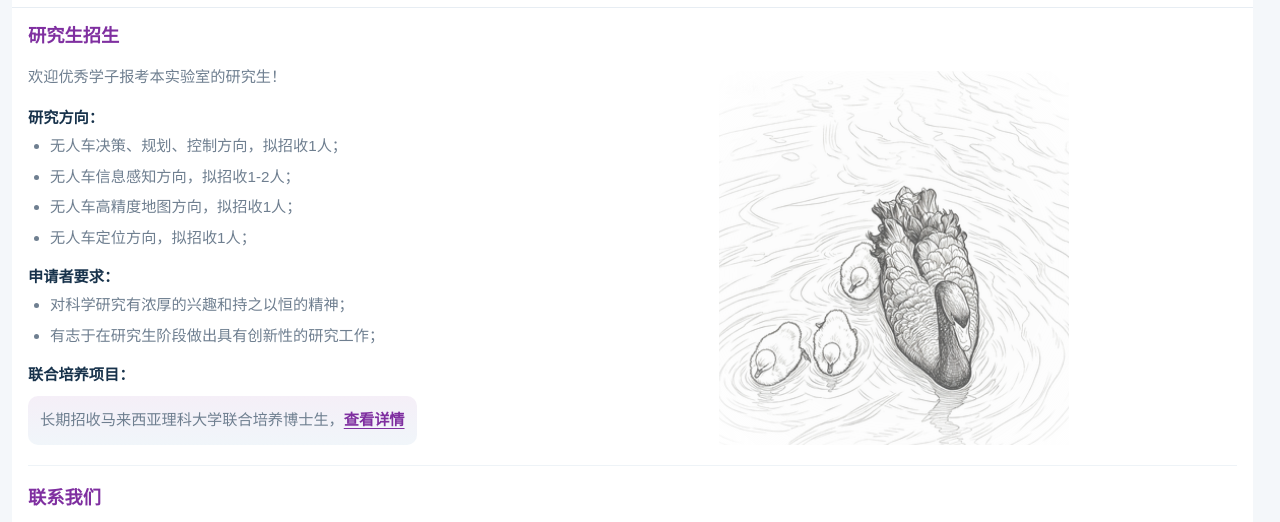
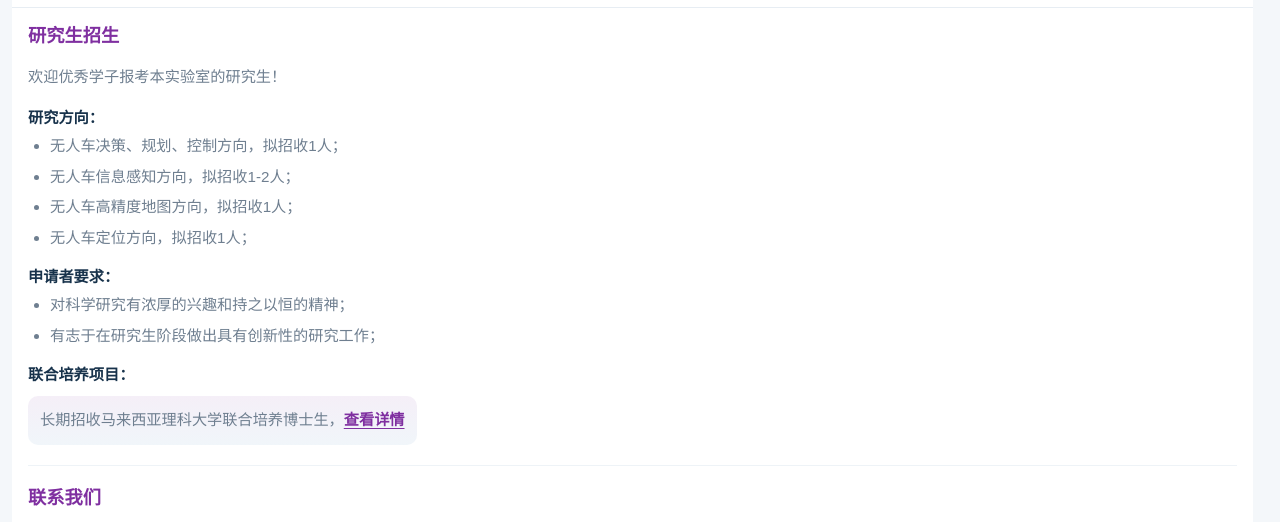
Before and after one commit to linzhihui-1023/auto-ai-lab-site, a plain HTML site: page contact.html in a window 1280 px wide. Shown: the part 265-787 px from the top of the page. Drawn offline with Linux system fonts and the light colour scheme.

```diff
--- a/contact.html
+++ b/contact.html
@@ -51,8 +51,7 @@
         <div class="section-body">
           <section class="join-block">
             <h3 class="mentor-title" data-zh="研究生招生" data-en="Graduate Admissions">研究生招生</h3>
-            <div class="contact-box join-layout">
-              <div class="join-content">
+            <div class="contact-box">
                 <p class="join-intro" data-zh="欢迎优秀学子报考本实验室的研究生！" data-en="Outstanding students are warmly welcome to apply for graduate study in our laboratory.">欢迎优秀学子报考本实验室的研究生！</p>
                 <p class="join-subtitle" data-zh="研究方向：" data-en="Research Directions:">研究方向：</p>
                 <ul class="join-list">
@@ -68,7 +67,6 @@
                 </ul>
                 <p class="join-subtitle" data-zh="联合培养项目：" data-en="Joint Training Program:">联合培养项目：</p>
                 <p class="join-highlight" data-zh="长期招收马来西亚理科大学联合培养博士生，<a href='https://ice.xmut.edu.cn/info/1014/2685.htm' target='_blank' rel='noopener noreferrer'>查看详情</a>" data-en="We continuously recruit jointly trained Ph.D. students with Universiti Sains Malaysia. <a href='https://ice.xmut.edu.cn/info/1014/2685.htm' target='_blank' rel='noopener noreferrer'>View details</a>">长期招收马来西亚理科大学联合培养博士生，<a href="https://ice.xmut.edu.cn/info/1014/2685.htm" target="_blank" rel="noopener noreferrer">查看详情</a></p>
-              </div>
             </div>
           </section>
 
--- a/site.css
+++ b/site.css
@@ -1343,37 +1343,6 @@
   border-top: 1px solid #eef3f7;
 }
 
-.join-layout {
-  position: relative;
-  display: block;
-  padding-right: 270px;
-  min-height: 320px;
-  align-items: start;
-  overflow: hidden;
-}
-
-.join-layout::after {
-  content: "";
-  position: absolute;
-  top: 8px;
-  right: 168px;
-  width: 350px;
-  height: 390px;
-  background:
-    linear-gradient(180deg, rgba(255, 255, 255, 0.04), rgba(255, 255, 255, 0.09)),
-    url("assets/join-photo-swans.jpeg") center/cover no-repeat;
-  filter: brightness(1) contrast(0.97);
-  opacity: 0.74;
-  -webkit-mask-image: radial-gradient(circle at center, rgba(0, 0, 0, 0.96) 54%, rgba(0, 0, 0, 0.6) 78%, transparent 100%);
-  mask-image: radial-gradient(circle at center, rgba(0, 0, 0, 0.96) 54%, rgba(0, 0, 0, 0.6) 78%, transparent 100%);
-}
-
-.join-content {
-  min-width: 0;
-  position: relative;
-  z-index: 1;
-}
-
 .join-subtitle {
   margin-top: 12px !important;
   color: #17324b !important;
@@ -1449,10 +1418,6 @@
     grid-template-columns: repeat(2, minmax(0, 1fr));
   }
 
-  .join-layout {
-    padding-right: 220px;
-    min-height: 300px;
-  }
 }
 
 @media (max-width: 900px) {
@@ -1520,6 +1485,7 @@
   .equipment-photo-grid-robots {
     grid-template-columns: repeat(2, minmax(0, 1fr));
   }
+
 }
 
 @media (max-width: 640px) {
@@ -1541,15 +1507,6 @@
 
   .equipment-photo-grid-robots .equipment-photo-real {
     height: 240px;
-  }
-
-  .join-layout {
-    padding-right: 0;
-    min-height: 0;
-  }
-
-  .join-layout::after {
-    display: none;
   }
 }
 
```
Also changed, not shown: achievements.html (+2 -2 lines), members.html (+1 -1 lines), shen-shuiwen.html (+2 -2 lines), assets/home-cover-campus-2.jpeg, assets/join-photo-swans.jpeg (deleted).
